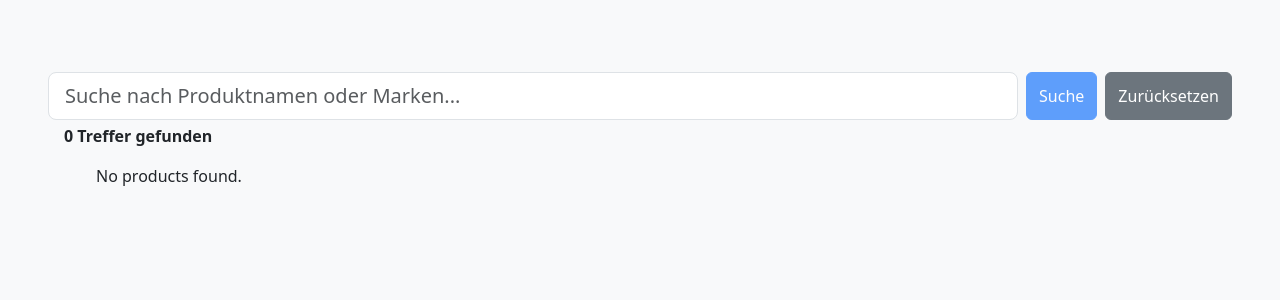
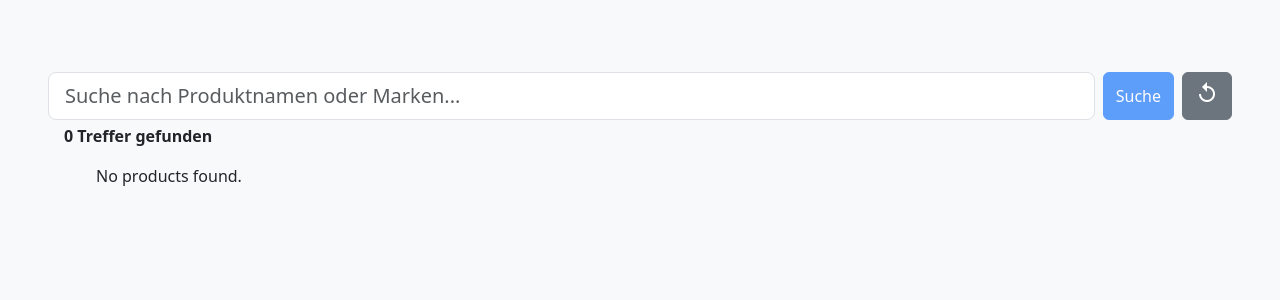
Before and after one commit to jojobeee/schrumpflation-app, a Django app: page / in a window 1280 px wide. Shown: the part 56-356 px from the top of the page. Run offline with Django 4.2, Linux system fonts and the light colour scheme; data that the repository does not hold is empty.

Commit message:
use matrerial icons

```diff
--- a/product/templates/product/base.html
+++ b/product/templates/product/base.html
@@ -12,6 +12,7 @@
         <meta name="description" content="">
         <meta name="viewport" content="width=device-width, initial-scale=1">
         <link rel="stylesheet" href="https://cdn.jsdelivr.net/npm/bootstrap@5.3.3/dist/css/bootstrap.min.css">
+        <link href="https://fonts.googleapis.com/icon?family=Material+Icons" rel="stylesheet">
         <link rel="stylesheet" href="{% static 'product/style.css' %}">
     </head>
     <body class="bg-body-tertiary">
--- a/product/templates/product/index.html
+++ b/product/templates/product/index.html
@@ -4,7 +4,9 @@
   <div class="d-flex">
     <input class="form-control form-control-lg me-2" type="text" id="searchField" name="search" value="{{ search_query }}" placeholder="Suche nach Produktnamen oder Marken...">
     <button class="btn btn-primary me-2" type="submit" id="searchButton">Suche</button>
-    <button type="button" class="btn btn-secondary" onclick="window.location.href=window.location.pathname;">Zurücksetzen</button>
+    <button type="button" class="btn btn-secondary" onclick="window.location.href=window.location.pathname;">
+      <i class="material-icons">replay</i>
+    </button>
   </div>
 
   <p class="ms-3 mt-1"><strong>{{ products.paginator.count }} Treffer gefunden</strong></p>
@@ -53,7 +55,9 @@
         <td>{{ product.product_type }}</td>
         <td>{{ product.brand.name }}</td>
         <td>
-          <a href="{% url 'product:product_detail' product.id %}">Mehr Details</a>
+          <a href="{% url 'product:product_detail' product.id %}">
+            <i class="material-icons">arrow_forward</i>
+          </a>
         </td>
       </tr>
       {% endfor %}
```
